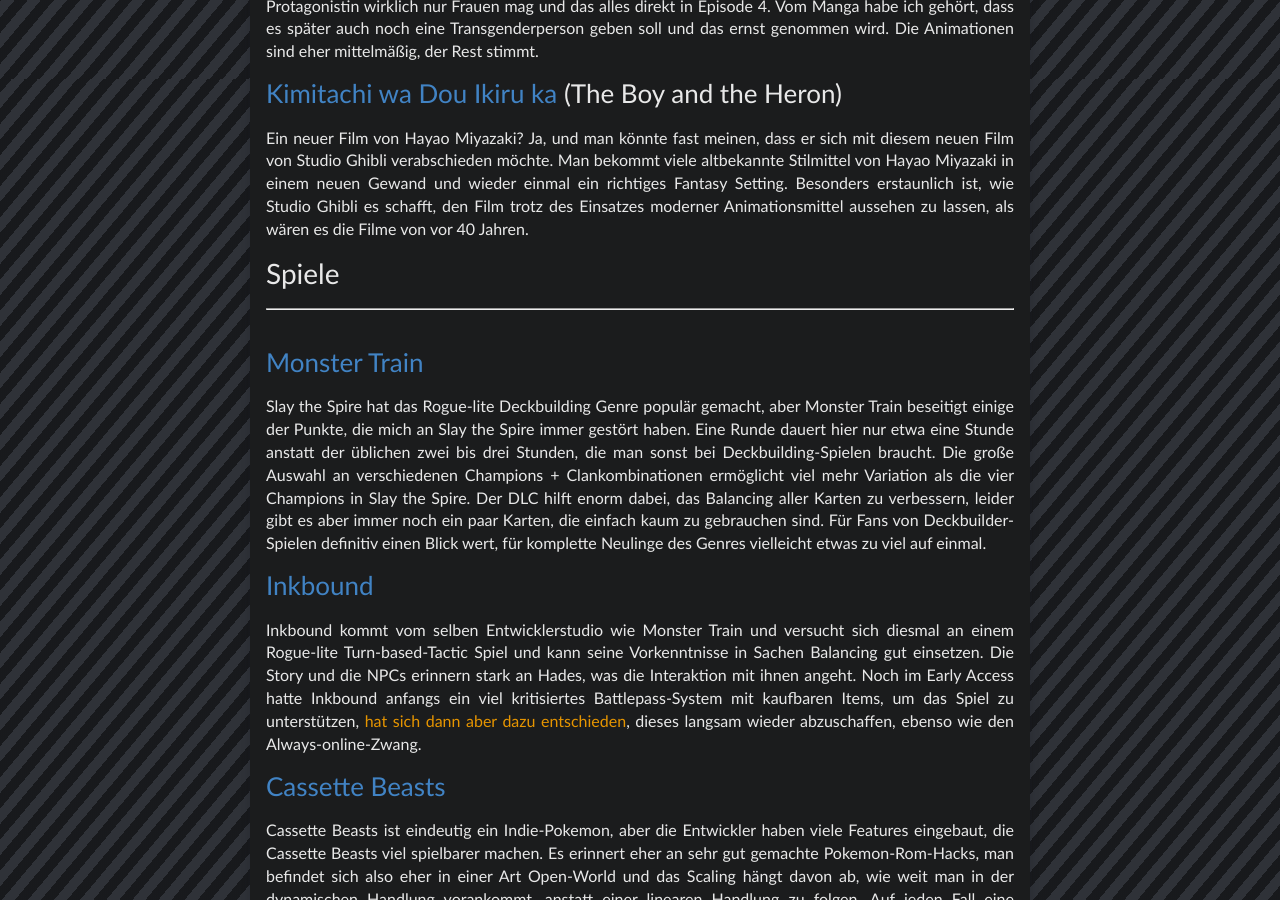
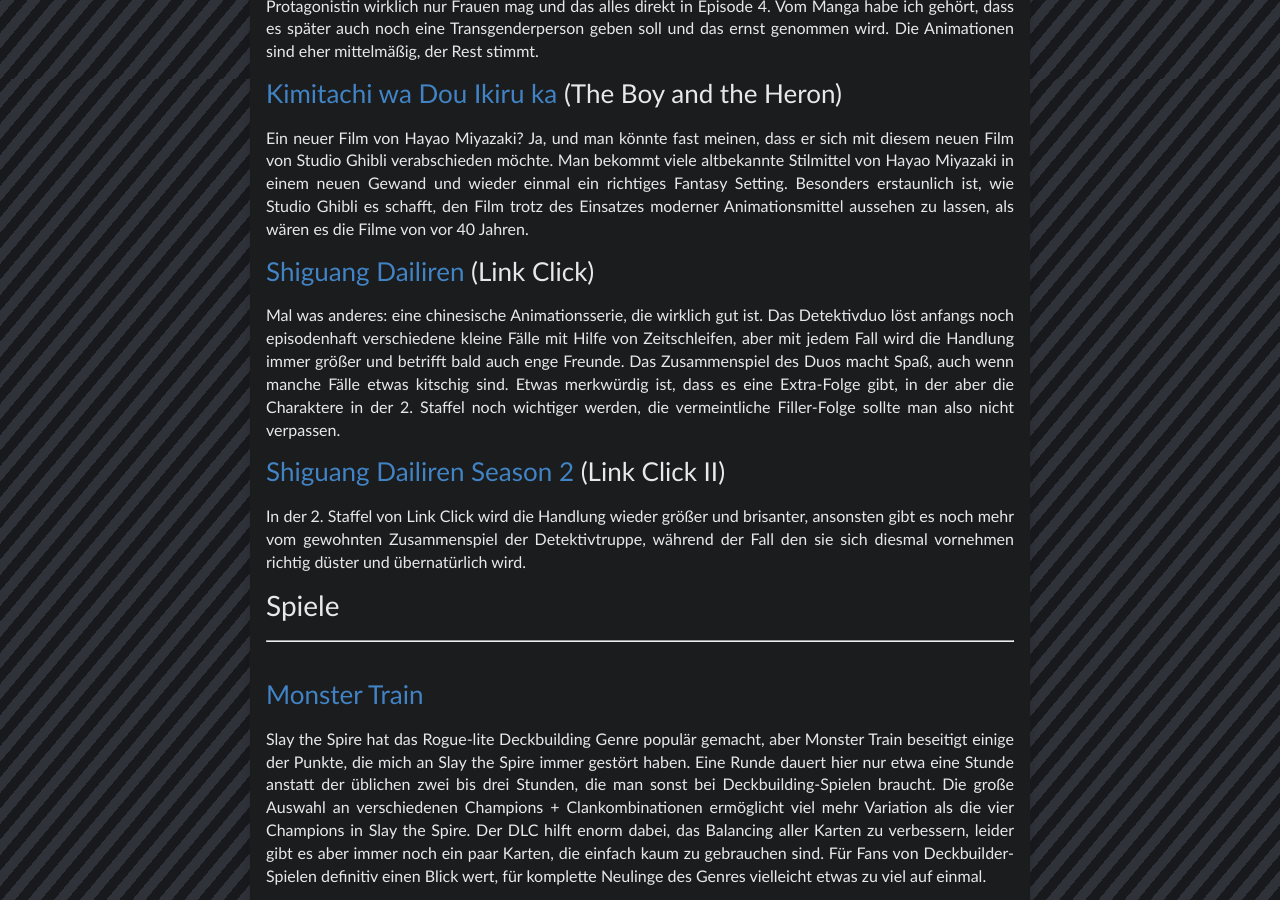
Before and after one commit to Der-Eddy/blog, a Jekyll site: the page built from _posts/2023-12-30-recap2023.md, in a window 1280 px wide and 900 px high, scrolled down 6221 px. Built offline with Jekyll 4.4.1, drawn with Linux system fonts in a browser that asks for light colours.

Commit message:
added link click anime to recap2023

```diff
--- a/_posts/2023-12-30-recap2023.md
+++ b/_posts/2023-12-30-recap2023.md
@@ -110,6 +110,12 @@
 ### [Kimitachi wa Dou Ikiru ka](https://anilist.co/anime/109979/Kimitachi-wa-Dou-Ikiru-ka/) (The Boy and the Heron)
 Ein neuer Film von Hayao Miyazaki? Ja, und man könnte fast meinen, dass er sich mit diesem neuen Film von Studio Ghibli verabschieden möchte. Man bekommt viele altbekannte Stilmittel von Hayao Miyazaki in einem neuen Gewand und wieder einmal ein richtiges Fantasy Setting. Besonders erstaunlich ist, wie Studio Ghibli es schafft, den Film trotz des Einsatzes moderner Animationsmittel aussehen zu lassen, als wären es die Filme von vor 40 Jahren.
 
+### [Shiguang Dailiren](https://anilist.co/anime/126403/Shiguang-Dailiren/) (Link Click)
+Mal was anderes: eine chinesische Animationsserie, die wirklich gut ist. Das Detektivduo löst anfangs noch episodenhaft verschiedene kleine Fälle mit Hilfe von Zeitschleifen, aber mit jedem Fall wird die Handlung immer größer und betrifft bald auch enge Freunde. Das Zusammenspiel des Duos macht Spaß, auch wenn manche Fälle etwas kitschig sind. Etwas merkwürdig ist, dass es eine Extra-Folge gibt, in der aber die Charaktere in der 2. Staffel noch wichtiger werden, die vermeintliche Filler-Folge sollte man also nicht verpassen.
+
+### [Shiguang Dailiren Season 2](https://anilist.co/anime/136484/Shiguang-Dailiren-II/) (Link Click II)
+In der 2. Staffel von Link Click wird die Handlung wieder größer und brisanter, ansonsten gibt es noch mehr vom gewohnten Zusammenspiel der Detektivtruppe, während der Fall den sie sich diesmal vornehmen richtig düster und übernatürlich wird.
+
 # Spiele
 <hr><br>
 
```
